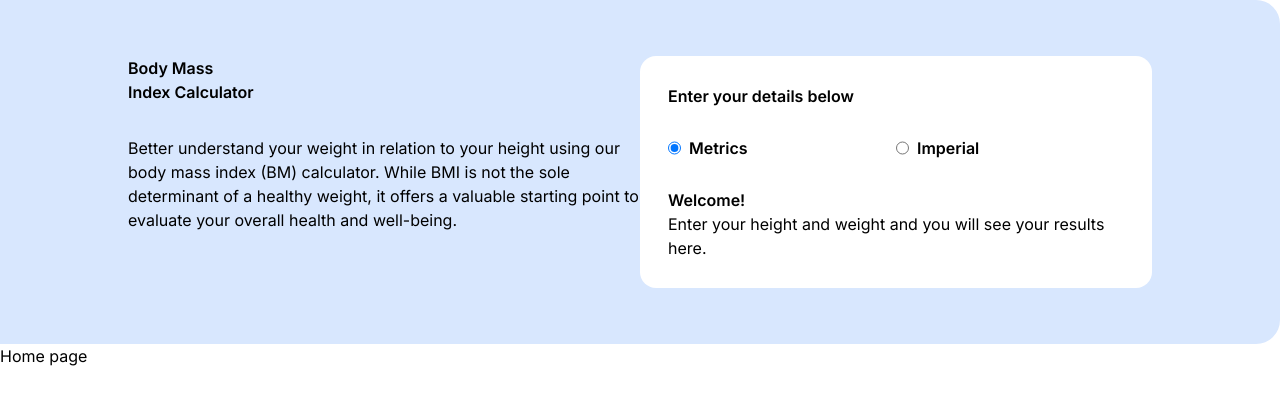
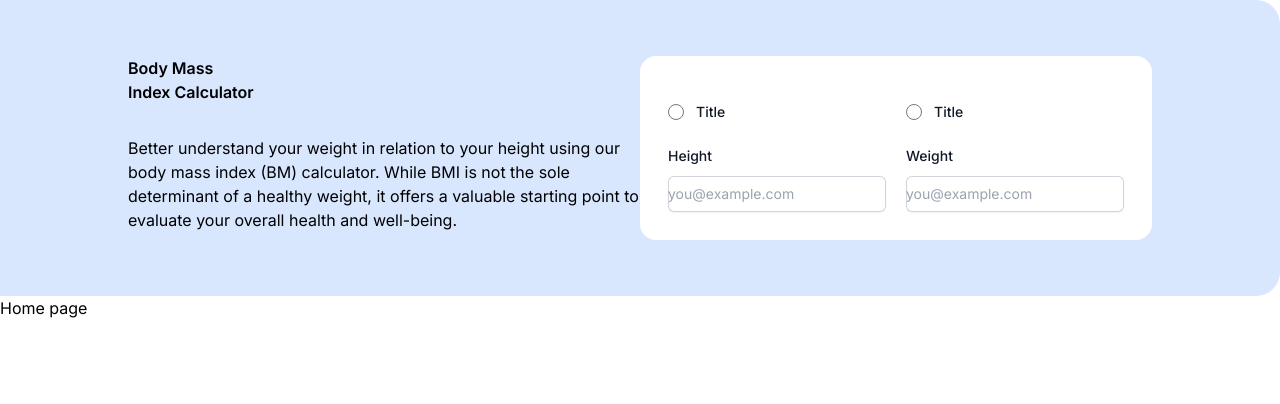
Before and after one commit to chungvuiloong/bmi_calculator, a Next.js app: page / in a window 1280 px wide. Shown: the top 404 px of the page. Built offline with nearby package versions, Linux system fonts and the light colour scheme.

Commit message:
Add radio button.

```diff
--- a/src/components/HeroBanner/index.tsx
+++ b/src/components/HeroBanner/index.tsx
@@ -17,8 +17,69 @@ export  const HeroBanner = () => {
                                 starting point to evaluate your overall health and well-being.
                             </Typography>
                         </div>
-                        <div className='basis-1/2 flex flex-col bg-white rounded-2xl p-7 gap-7'>
-                            <Typography variant='h3'>Enter your details below</Typography>
+                        <div className='basis-1/2 flex flex-col bg-white rounded-2xl p-7 gap-5'>
+                            <fieldset className="mt-4">
+                                <legend className="sr-only">Notification method</legend>
+                                <div className="flex gap-5">
+                                    <div className="basis-1/2 flex items-center">
+                                        <input
+                                            id=''
+                                            name="notification-method"
+                                            type="radio"
+                                                    // defaultChecked='email'
+                                            className="h-4 w-4 border-gray-300 text-indigo-600 focus:ring-indigo-600"
+                                        />
+                                        <label htmlFor='' className="ml-3 block text-sm font-medium leading-6 text-gray-900">
+                                                Title
+                                        </label>
+                                    </div>
+                                    <div className="basis-1/2 flex items-center">
+                                        <input
+                                                id=''
+                                                name="notification-method"
+                                                type="radio"
+                                                className="h-4 w-4 border-gray-300 text-indigo-600 focus:ring-indigo-600"
+                                            />
+                                        <label htmlFor='' className="ml-3 block text-sm font-medium leading-6 text-gray-900">
+                                                Title
+                                        </label>
+                                    </div>
+                                </div>
+                            </fieldset>
+                            <div className='flex flex-row gap-5'>
+                                        <div className='basis-1/2'>
+                                            <label htmlFor="email" className="block text-sm font-medium leading-6 text-gray-900">
+                                                Height
+                                            </label>
+                                            <div className="mt-2">
+                                                <input
+                                                type="email"
+                                                name="email"
+                                                id="email"
+                                                className="block w-full rounded-md border-0 py-1.5 text-gray-900 shadow-sm ring-1 ring-inset ring-gray-300 placeholder:text-gray-400 focus:ring-2 focus:ring-inset focus:ring-indigo-600 sm:text-sm sm:leading-6"
+                                                placeholder="you@example.com"
+                                                />
+                                            </div>
+                                        </div>
+                                        <div className='basis-1/2'>
+                                            <label htmlFor="email" className="block text-sm font-medium leading-6 text-gray-900">
+                                                Weight
+                                            </label>
+                                            <div className="mt-2">
+                                                <input
+                                                type="email"
+                                                name="email"
+                                                id="email"
+                                                className="block w-full rounded-md border-0 py-1.5 text-gray-900 shadow-sm ring-1 ring-inset ring-gray-300 placeholder:text-gray-400 focus:ring-2 focus:ring-inset focus:ring-indigo-600 sm:text-sm sm:leading-6"
+                                                placeholder="you@example.com"
+                                                />
+                                            </div>
+                                        </div>
+                            </div>
+
+
+
+                            {/* <Typography variant='h3'>Enter your details below</Typography>
                             <div>
                                 <fieldset className='flex'>
                                     <div className='basis-1/2 flex gap-2'>
@@ -38,7 +99,7 @@ export  const HeroBanner = () => {
                             <div>
                                 <Typography variant='h3'>Welcome!</Typography>
                                 <Typography variant='paragraph'>Enter your height and weight and you will see your results here.</Typography>
-                            </div>
+                            </div> */}
                         </div>
                     </div>
                 </div>
```
